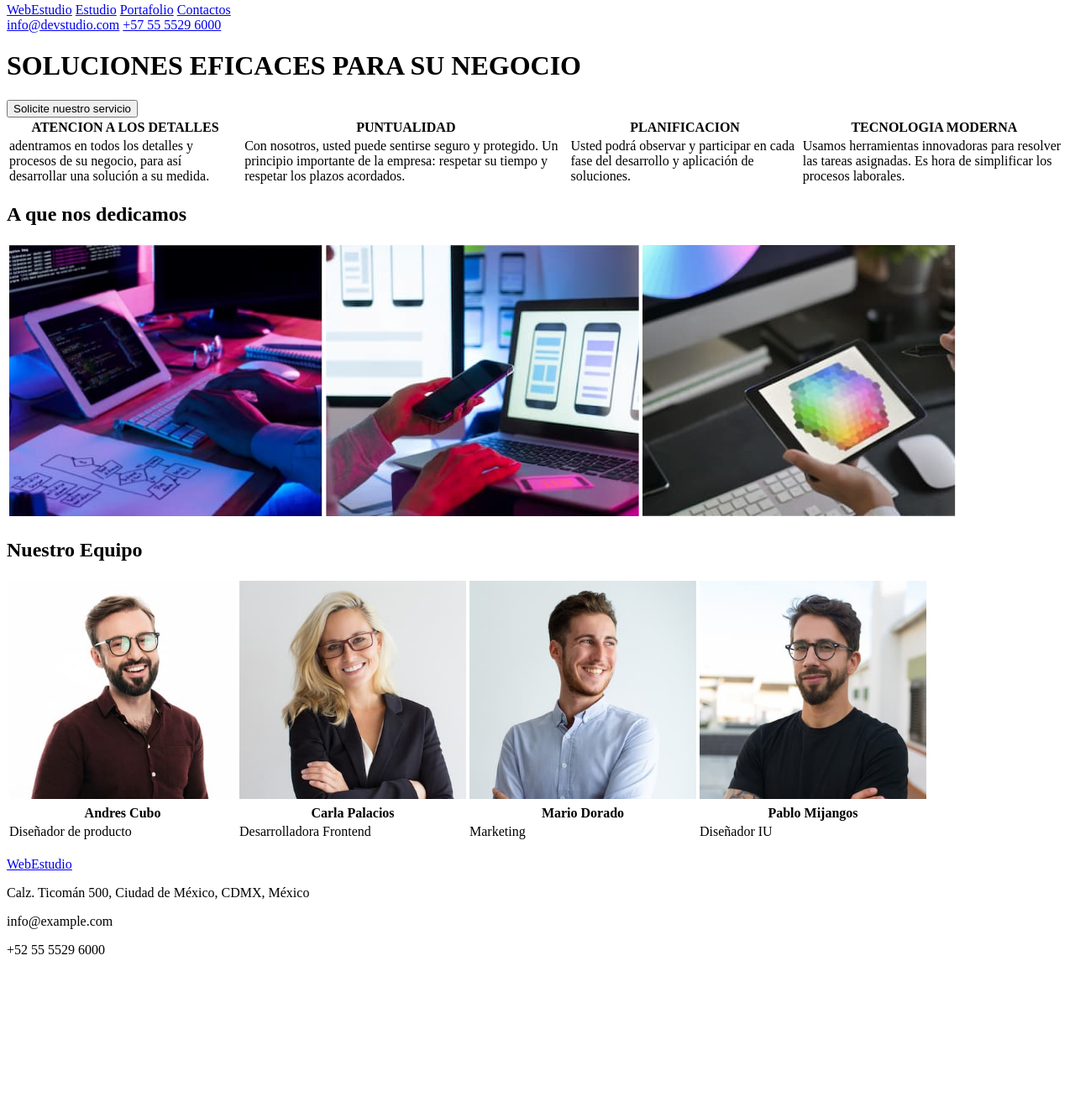
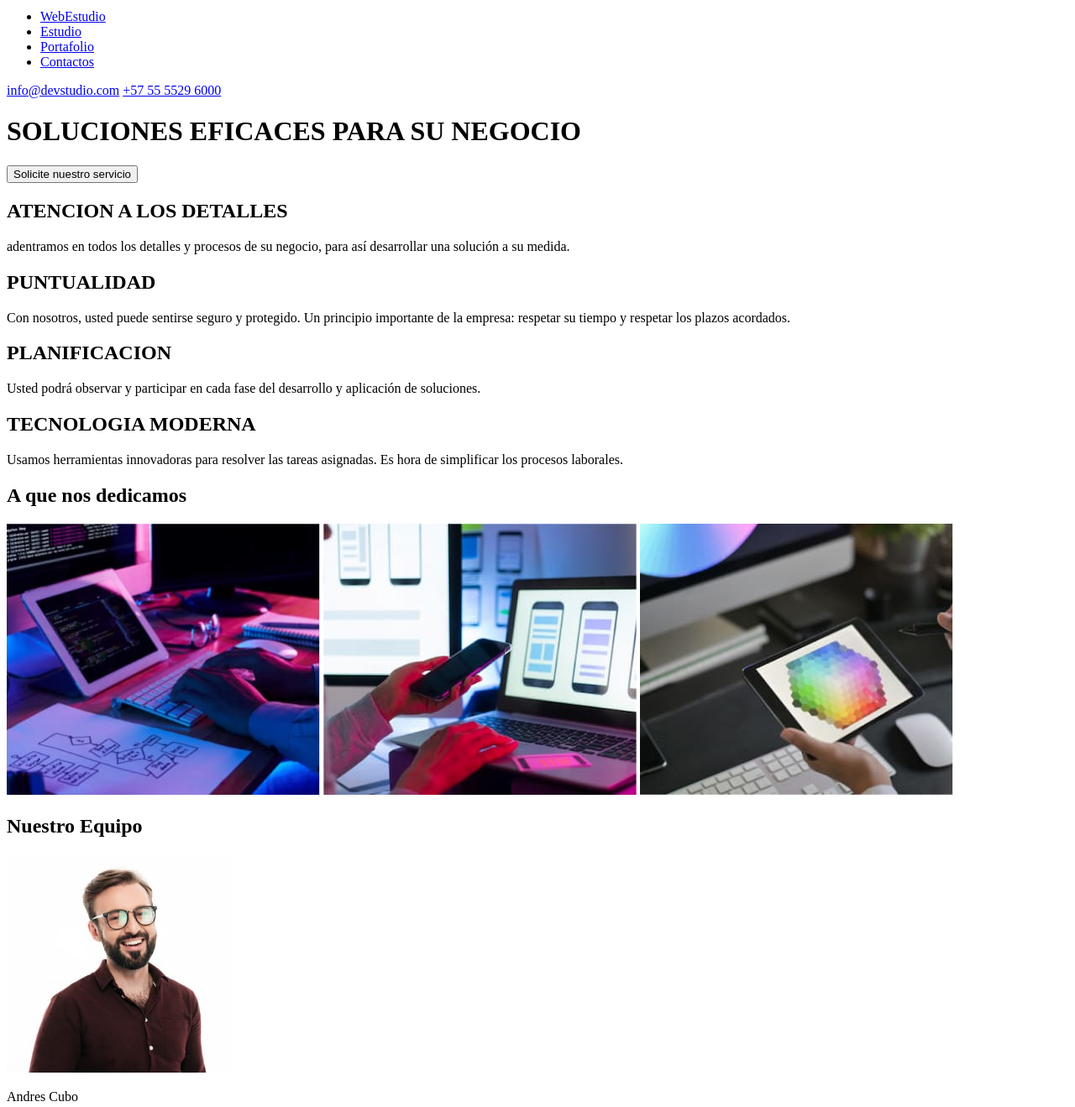
Before and after one commit to jimbryan02/goit-markup-hw-01, a plain HTML site: page index.html in a window 1280 px wide. Shown: the part 5-1324 px from the top of the page at 84% size. Before the commit the page ends 1162 px from the top, so only its background shows below. Drawn offline with Linux system fonts and the light colour scheme.

Commit message:
first feedback

```diff
--- a/index.html
+++ b/index.html
@@ -1,22 +1,31 @@
 <!DOCTYPE html>
-<html>
+<html lang="es">
   <head>
     <meta charset="utf-8" />
     <meta http-equiv="X-UA-Compatible" content="IE=edge" />
-    <title>Homework1</title>
+    <title>homework1</title>
     <meta name="description" content="" />
     <meta name="viewport" content="width=device-width, initial-scale=1" />
-    <link rel="stylesheet" href="" />
   </head>
 
   <body>
     <!-- El encabezado de la página web -->
     <header>
       <nav>
+        <ul>
+          <li>
             <a href="https://www.google.com/" target="_blank">WebEstudio</a>
+          </li>
+          <li>
             <a href="https://www.google.com/" target="_blank">Estudio</a>
+          </li>
+          <li>
             <a href="https://www.google.com/" target="_blank">Portafolio</a>
+          </li>
+          <li>
             <a href="https://www.google.com/" target="_blank">Contactos</a>
+          </li>
+        </ul>
       </nav>
       <a href="https://www.google.com/" target="_blank">info@devstudio.com</a>
       <a href="https://www.google.com/" target="_blank">+57 55 5529 6000</a>
@@ -27,107 +36,93 @@
       <h1>SOLUCIONES EFICACES PARA SU NEGOCIO</h1>
       <button type="button" class="button">Solicite nuestro servicio</button>
 
-      <table>
-        <div>
-          <tr>
-            <strong
-              ><th>ATENCION A LOS DETALLES</th>
-              <th>PUNTUALIDAD</th>
-              <th>PLANIFICACION</th>
-              <th>TECNOLOGIA MODERNA</th></strong
-            >
-          </tr>
+      <h2>ATENCION A LOS DETALLES</h2>
+      <p>
+        adentramos en todos los detalles y procesos de su negocio, para así
+        desarrollar una solución a su medida.
+      </p>
+
+      <p></p>
+
+      <h2>PUNTUALIDAD</h2>
+      <p>
+        Con nosotros, usted puede sentirse seguro y protegido. Un principio
+        importante de la empresa: respetar su tiempo y respetar los plazos
+        acordados.
+      </p>
+
+      <h2>PLANIFICACION</h2>
+      <p>
+        Usted podrá observar y participar en cada fase del desarrollo y
+        aplicación de soluciones.
+      </p>
+
+      <h2>TECNOLOGIA MODERNA</h2>
+      <p>
+        Usamos herramientas innovadoras para resolver las tareas asignadas. Es
+        hora de simplificar los procesos laborales.
+      </p>
+
+      <h2>A que nos dedicamos</h2>
+      <div class="images">
+        <img
+          src="./images/image1.JPG"
+          alt="desarrollo de paginas web"
+          width="373"
+        />
+
+        <img
+          src="./images/image2.JPG"
+          alt="desarrollo de apps"
+          width="373" />
+
+        <img
+          src="./images/image3.JPG"
+          alt="experiencia de usuario"
+          width="373"
+        />
       </div>
 
-        <div>
-          <tr>
-            <td>
-              adentramos en todos los detalles y procesos de su negocio, para
-              así desarrollar una solución a su medida.
-            </td>
-            <td>
-              Con nosotros, usted puede sentirse seguro y protegido. Un
-              principio importante de la empresa: respetar su tiempo y respetar
-              los plazos acordados.
-            </td>
-            <td>
-              Usted podrá observar y participar en cada fase del desarrollo y
-              aplicación de soluciones.
-            </td>
-            <td>
-              Usamos herramientas innovadoras para resolver las tareas
-              asignadas. Es hora de simplificar los procesos laborales.
-            </td>
-          </tr>
+      <h2>Nuestro Equipo</h2>
+      <div class="staff-members">
+        <img
+          src="./images/image4.JPG"
+          alt="disenador de productos"
+          width="270"
+        />
+        <p>Andres Cubo</p>
+        <p>Diseñador de producto</p>
+
+        <img
+          src="./images/image5.JPG"
+          alt="desarrolladora de frontend"
+          width="270"
+        />
+        <p>Carla Palacios</p>
+        <p>Desarrolladora Frontend</p>
+
+        <img src="./images/image6.JPG" alt="marketing" width="270" />
+        <p>Mario Dorado</p>
+        <p></p>
+        <p>Marketing</p>
+
+        <img src="./images/imagen7.JPG" alt="disenador iu" width="270" />
+        <p>Pablo Mijangos</p>
+        <p>Diseñador IU</p>
       </div>
-      </table>
-
-      <h2>A que nos dedicamos</h2>
-      <table>
-        <div>
-          <tr>
-            <td>
-              <img src="./images/Image1.JPG" alt="imagen" width="373.16" />
-            </td>
-            <td>
-              <img src="./images/Image2.JPG" alt="imagen1" width="373.16" />
-            </td>
-            <td>
-              <img src="./images/Image3.JPG" alt="imagen2" width="373.16" />
-            </td>
-          </tr>
-        </div>
-      </table>
-
-      <h2>Nuestro Equipo</h2>
-      <table>
-        <div>
-          <tr>
-            <td>
-              <img src="./images/Image4.JPG" alt="imagen3" width="270" />
-            </td>
-            <td>
-              <img src="./images/Image5.JPG" alt="imagen4" width="270" />
-            </td>
-            <td>
-              <img src="./images/Image6.JPG" alt="imagen5" width="270" />
-            </td>
-            <td>
-              <img src="./images/Imagen7.JPG" alt="imagen6" width="270" />
-            </td>
-          </tr>
-        </div>
-
-        <div>
-          <tr>
-            <strong>
-              <th>Andres Cubo</th>
-              <th>Carla Palacios</th>
-              <th>Mario Dorado</th>
-              <th>Pablo Mijangos</th>
-            </strong>
-          </tr>
-        </div>
-        <div>
-          <tr>
-            <td>Diseñador de producto</td>
-            <td>Desarrolladora Frontend</td>
-            <td>Marketing</td>
-            <td>Diseñador IU</td>
-          </tr>
-        </div>
-      </table>
     </main>
 
     <br />
     <!--Pie de pagina-->
-    <div>
     <footer>
+      <div class="contact-info">
+        <address>
           <a href="https://www.google.com/" target="_blank">WebEstudio</a>
           <p>Calz. Ticomán 500, Ciudad de México, CDMX, México</p>
           <p>info@example.com</p>
           <p>+52 55 5529 6000</p>
+        </address>
+      </div>
     </footer>
-    </div>
   </body>
 </html>
```
Lines whose indentation alone changed are shown as unchanged.
